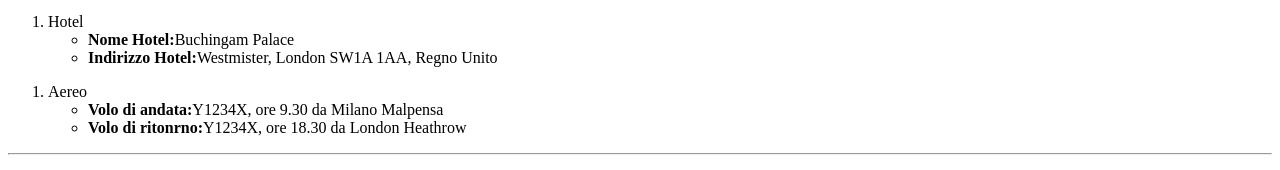
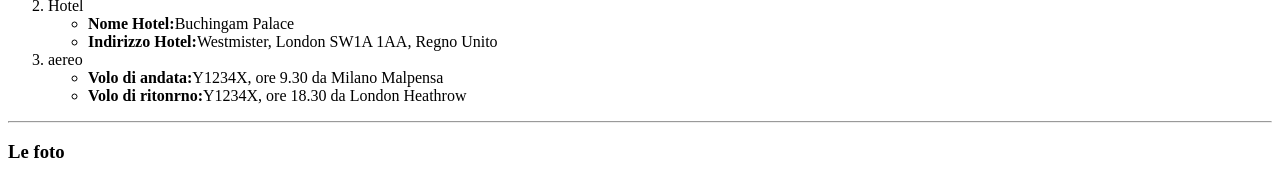
Before and after one commit to EmmanueleLibraro/html-london-trip, a website: page index.html in a window 1280 px wide. Shown: the part 1167-1337 px from the top of the page. Drawn offline with Linux system fonts and the light colour scheme.

Commit message:
Correzione lista numerata

```diff
--- a/index.html
+++ b/index.html
@@ -64,14 +64,14 @@
 
       <h3>Info utili:</h3>
       <ol>
+        <!-- Numeri utili -->
         <li>Numeri utili di emergenza</li>
         <ul>
           <li><strong>999</strong>-Emergenza</li>
           <li><strong>101</strong>-Numero Polizia</li>
           <li><strong>111</strong>-Numero assistenza medica</li>
         </ul>
-      </ol>
-      <ol>
+        <!-- hotel -->
         <li>Hotel</li>
         <ul>
           <li><strong>Nome Hotel:</strong>Buchingam Palace</li>
@@ -80,10 +80,8 @@
             Unito
           </li>
         </ul>
-      </ol>
-
-      <ol>
-        <li>Aereo</li>
+        <!-- Aereo -->
+        <li>aereo</li>
         <ul>
           <li>
             <strong>Volo di andata:</strong>Y1234X, ore 9.30 da Milano Malpensa
@@ -94,6 +92,7 @@
           </li>
         </ul>
       </ol>
+      <!-- fine viaggio -->
 
       <hr />
       <h3>Le foto</h3>
```
